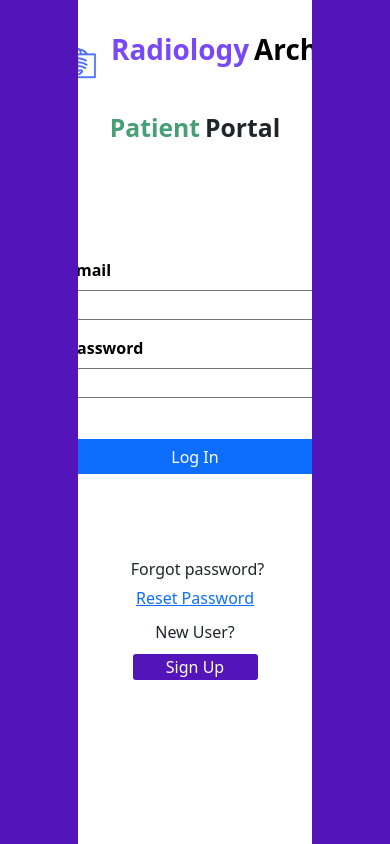
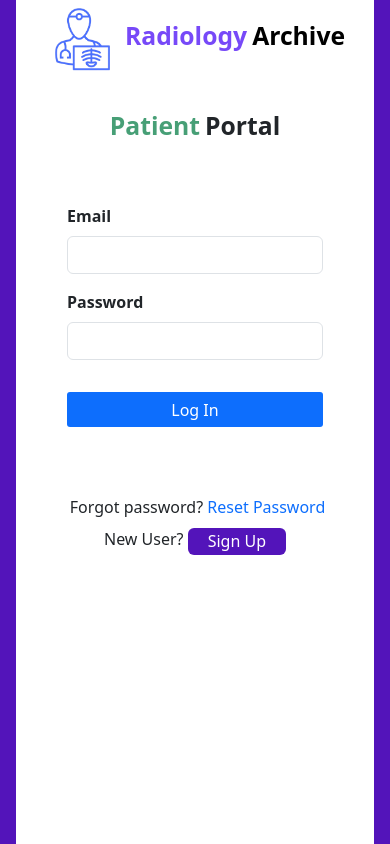
Before and after one commit to FenrisGandr/frontend, a React (Vite) app: page /signin in a window 390 px wide. Built offline with nearby package versions, Linux system fonts and the light colour scheme; no server answers.

Commit message:
style: responsive sign in page similar to signup page (#33)

```diff
--- a/src/components/Form.css
+++ b/src/components/Form.css
@@ -34,13 +34,6 @@
   overflow: auto;
 }
 
-.option {
-  display: flex;
-  justify-content: center;
-  align-items: center;
-  flex-direction: column;
-}
-
 .form-row img {
   padding-bottom: 10px;
 }
@@ -50,7 +43,8 @@
   display: flex;
   align-items: center;
   justify-content: center;
-  padding-bottom: 100px;
+  padding-top: 1rem;
+  padding-bottom: 3rem;
 }
 
 .option button {
--- a/src/components/Signin.jsx
+++ b/src/components/Signin.jsx
@@ -3,6 +3,7 @@ import { useForm } from "react-hook-form";
 import { useLocation, useNavigate } from "react-router-dom";
 import { useAuth } from "../contexts/AuthContext";
 import { API_URL } from "../constants.js";
+import { Button, Col, Form, Row } from "react-bootstrap";
 
 function Signin() {
   const {
@@ -70,46 +71,42 @@ function Signin() {
     border: "none",
     color: "white",
     height: "35px",
-    marginBottom: "75px",
-    marginTop: "25px",
+    marginTop: "1rem",
+    marginBottom: "1.25rem",
     alignSelf: "center",
   };
 
-  const boldSpan = {
-    color: "black",
-    fontWeight: "600",
-  };
-
   return (
-    <div>
-      <form
+    <Row>
+      <Form
         autoComplete="off"
         className="form"
         onSubmit={handleSubmit(onSubmit)}
       >
-        <div className="form-row">
-          <div className="form-label">
-            <label htmlFor="email">
-              <span style={boldSpan}>Email</span>
-            </label>
-          </div>
-          <input
-            {...register("email", { required: "Email address is required" })}
+        <Form.Group>
+          <Row className="form-row">
+            <Col>
+              <Form.Label htmlFor="email">Email</Form.Label>
+              <Form.Control
+                {...register("email", {
+                  required: "Email address is required",
+                })}
+                as="input"
                 id="email"
                 name="email"
-            type="text"
                 style={{ width: "16rem" }}
                 autoComplete="true"
+                aria-label="email"
               />
               {errors.email && <p>{errors.email.message}</p>}
-        </div>
-        <div className="form-row">
-          <div className="form-label">
-            <label htmlFor="password">
-              <span style={boldSpan}>Password</span>
-            </label>
-          </div>
-          <input
+            </Col>
+          </Row>
+        </Form.Group>
+        <Form.Group>
+          <Row className="form-row">
+            <Col>
+              <Form.Label htmlFor="password">Password</Form.Label>
+              <Form.Control
                 {...register("password", { required: true })}
                 id="password"
                 name="password"
@@ -117,25 +114,31 @@ function Signin() {
                 required
                 style={{ width: "16rem" }}
                 autoComplete="true"
+                aria-label="password"
               />
-        </div>
-        <div className="form-row text-center">
-          {errors.root ? (
-            <p className="text-danger fw-semibold mb-0">
-              {errors.root.serverError.message}
-            </p>
-          ) : null}
-          <button
+              {errors.email && <p>{errors.email.message}</p>}
+            </Col>
+          </Row>
+        </Form.Group>
+        <Row className="form-row text-center">
+          <Col>
+            <Button
               style={loginButtonStyle}
               title="Signin"
               aria-label="Signin"
               type="submit"
             >
               Log In
-          </button>
-        </div>
-      </form>
-    </div>
+            </Button>
+            {errors.root ? (
+              <p className="text-danger fw-semibold">
+                {errors.root.serverError.message}
+              </p>
+            ) : null}
+          </Col>
+        </Row>
+      </Form>
+    </Row>
   );
 }
 
--- a/src/components/SigninForm.jsx
+++ b/src/components/SigninForm.jsx
@@ -1,13 +1,12 @@
-import { Link, useLocation, useNavigate } from "react-router-dom";
+import { Button, Col, Container, Image, Row } from "react-bootstrap";
+import { Link, useLocation } from "react-router-dom";
 import RadioArchiveLogo from "../assets/RadioArchiveLogo.png";
+import "./Form.css";
 import Signin from "./Signin";
-import "./Form.css";
 
 function SigninForm() {
   const { state } = useLocation();
   const role = state?.role || "Patient";
-
-  const navigate = useNavigate();
 
   const patientSpan = {
     color: "#479f76",
@@ -38,34 +37,70 @@ function SigninForm() {
   };
 
   return (
-    <div className="signinWrapper">
-      <div className="signinContainer">
-        <form className="form">
-          <div className="form-row">
-            <h1>
-              <img src={RadioArchiveLogo} />
+    <div
+      className="d-flex justify-content-center"
+      style={{ backgroundColor: "#5314ba", height: "100vh" }}
+    >
+      <Container
+        style={{ height: "100vh", maxWidth: "600px" }}
+        className="bg-white overflow-auto mx-3 mx-sm-0 justify-content-center"
+      >
+        <Row className="justify-content-center pt-0 py-3 pt-sm-3">
+          <Col className="p-0" xs="auto" sm="auto" md="auto" lg="auto">
+            <Image src={RadioArchiveLogo} alt="RadiologyArchive logo" fluid />
+          </Col>
+          <Col
+            className="p-0 align-self-center"
+            xs="auto"
+            sm="auto"
+            md="auto"
+            lg="auto"
+          >
+            <Link className="text-decoration-none" to="/">
+              <h2>
                 <span className="titleSpans" id="radiology">
                   Radiology
                 </span>
                 <span className="titleSpans" id="archive">
                   Archive
                 </span>
-            </h1>
-          </div>
-        </form>
+              </h2>
+            </Link>
+          </Col>
+        </Row>
+
+        <Row>
           <h2 className="userType">
             <span style={roleSpan(role)}>{role}</span>Portal
           </h2>
+        </Row>
+
         <Signin />
-        <div className="option">
-        <span className="titleSpans">Forgot password?</span>
-        <Link to="/reset-password" className="forgotPasswordLink">Reset Password</Link>
-        <a onClick={() => navigate("/signup")}>New User?</a>
-        <Link to="/signup">
-          <button>Sign Up</button>
+
+        <Row className="py-3" />
+
+        <Row className="justify-content-center my-2">
+          <Col xs="auto">
+            <span className="titleSpans">Forgot password? </span>
+            <Link to="/reset-password" className="text-decoration-none">
+              Reset Password
             </Link>
-        </div>
-      </div>
+          </Col>
+        </Row>
+
+        <Row className="justify-content-center my-2">
+          <Col xs="auto">
+            <span>New User? </span>
+            <Button
+              as={Link}
+              className="border-0 rounded"
+              style={{ backgroundColor: "#5314ba", padding: "0.1rem 1.25rem" }}
+            >
+              Sign Up
+            </Button>
+          </Col>
+        </Row>
+      </Container>
     </div>
   );
 }
```
Lines whose indentation alone changed are shown as unchanged.
